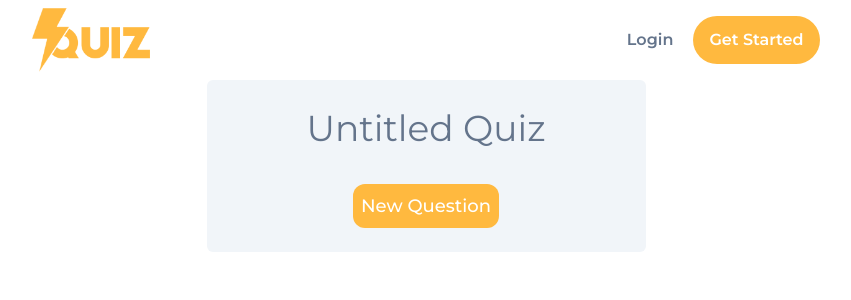
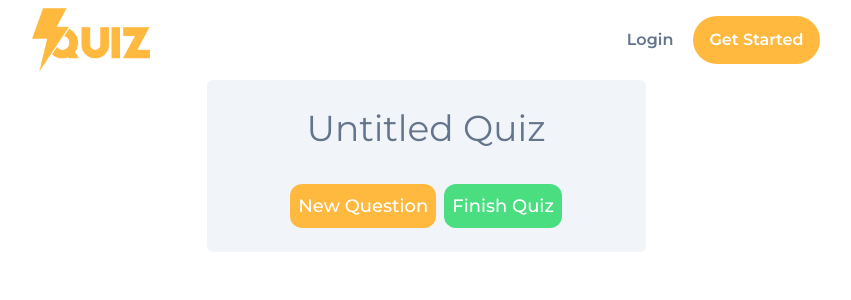
Before and after one commit to TegaBC/PowerQuiz, a React (Vite) app in the folder client/: page /quiz/create in a window 1280 px wide. Shown: the top 300 px of the page, without its empty margins (214-1065 px from the left). Built offline with nearby package versions, Linux system fonts and the light colour scheme.

Commit message:
prepped quiz page for saving

```diff
--- a/client/src/pages/CreateQuiz.jsx
+++ b/client/src/pages/CreateQuiz.jsx
@@ -76,12 +76,15 @@ export default function CreateQuizPage() {
                 {newQuestionMode === 1 && <OptionForm binQuestion={trashNewQuestion} finalizeQuestion={finalizeNewQuestion} />}
                 {newQuestionMode === 2 && <TextForm finalizeQuestion={finalizeNewQuestion}/>}
 
-
                 {!creatingNewQuestion ?
-                <button onClick={() => setCreatingNewQuestion(true)} className="mt-4 bg-main p-2 rounded-xl
-                text-white font-medium text-lg hover:bg-main2 transition-colors">New Question</button>
+                <div className="flex gap-2">
+                    <button onClick={() => setCreatingNewQuestion(true)} className="mt-4 bg-main p-2 rounded-xl
+                    text-white font-medium text-lg hover:bg-main2">New Question</button>
+                    <button className="mt-4 bg-green-400 p-2 rounded-xl
+                    text-white font-medium text-lg hover:bg-green-600">Finish Quiz</button>
+                </div>
                 :
-                <div className="flex flex-col gap-2 mt-4 p-4 text-white font-medium text-lg transition-colors border-slate-200 border-4 rounded-xl">
+                <div className="flex flex-col gap-2 mt-4 p-4 text-white font-medium text-lg border-slate-200 border-4 rounded-xl">
                     <span className="text-black">Type of question</span>
                     <button onClick={() => promptQuestionType(1)} className="bg-main p-2 rounded-md">Choice</button>
                     <button onClick={() => promptQuestionType(2)} className="bg-main p-2 rounded-md">Text</button>
```
